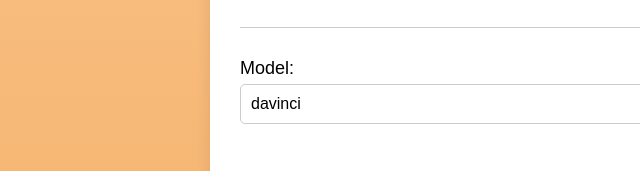
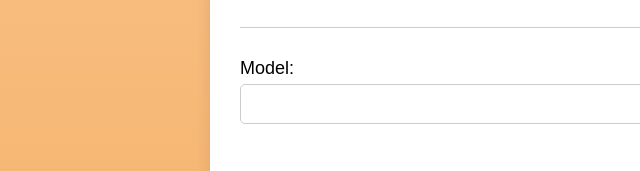
Before and after one commit to daniondi-eth/GC-OAI, a plain HTML site: page index.html in a window 1280 px wide. Shown: the part 1137-1308 px from the top of the page, 0-640 px from the left. Drawn offline with Linux system fonts and the light colour scheme; a script that the page names is missing.

Commit message:
Update index.html

```diff
--- a/index.html
+++ b/index.html
@@ -34,7 +34,7 @@
       </div>
     <div>
       <label for="model">Model:</label>
-      <input type="text" id="model" name="model" value="davinci" />
+      <input type="text" id="model" name="model"/>
     </div>
       <div>
         <button id="fine-tune-button" type="button">Fine-tune</button>
```
